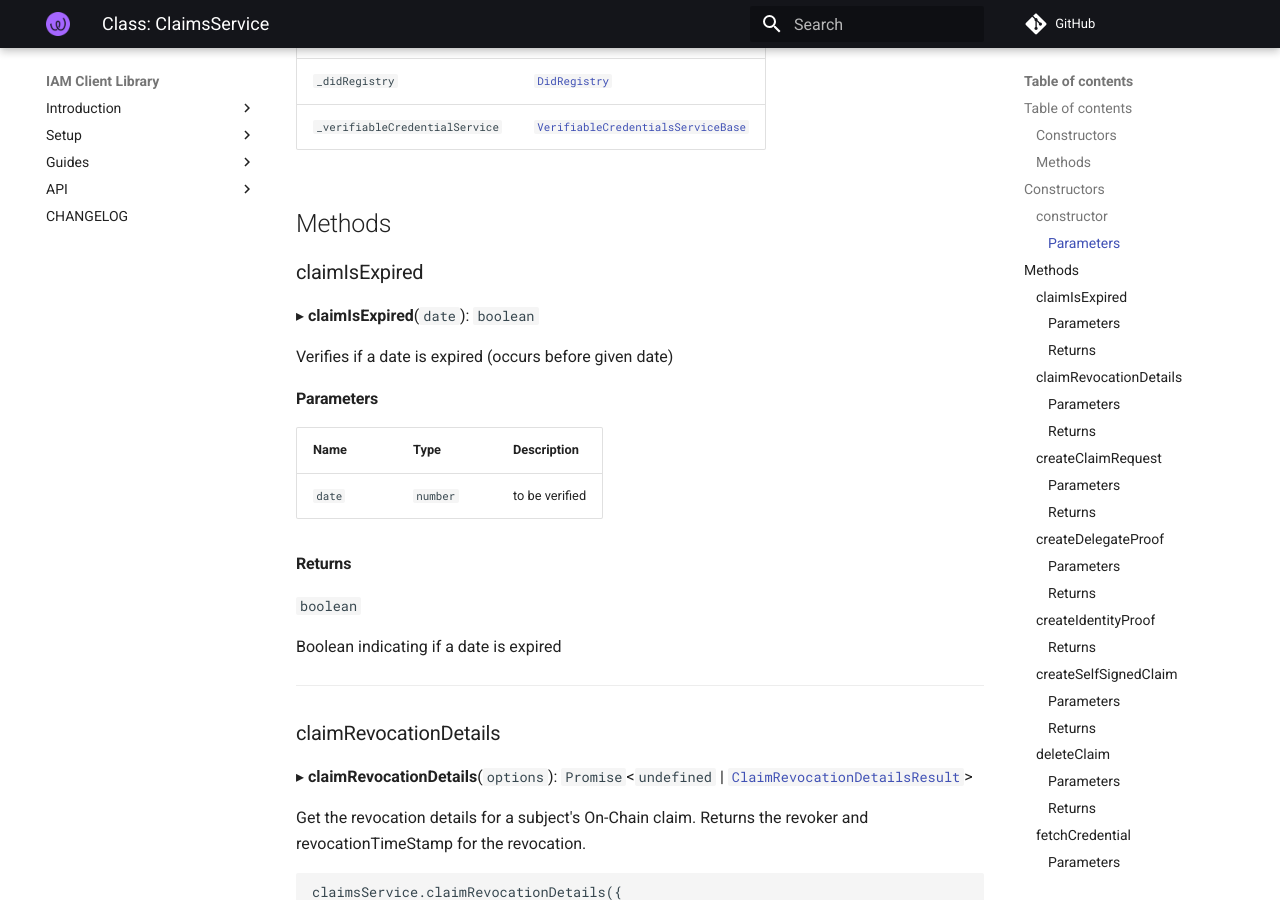
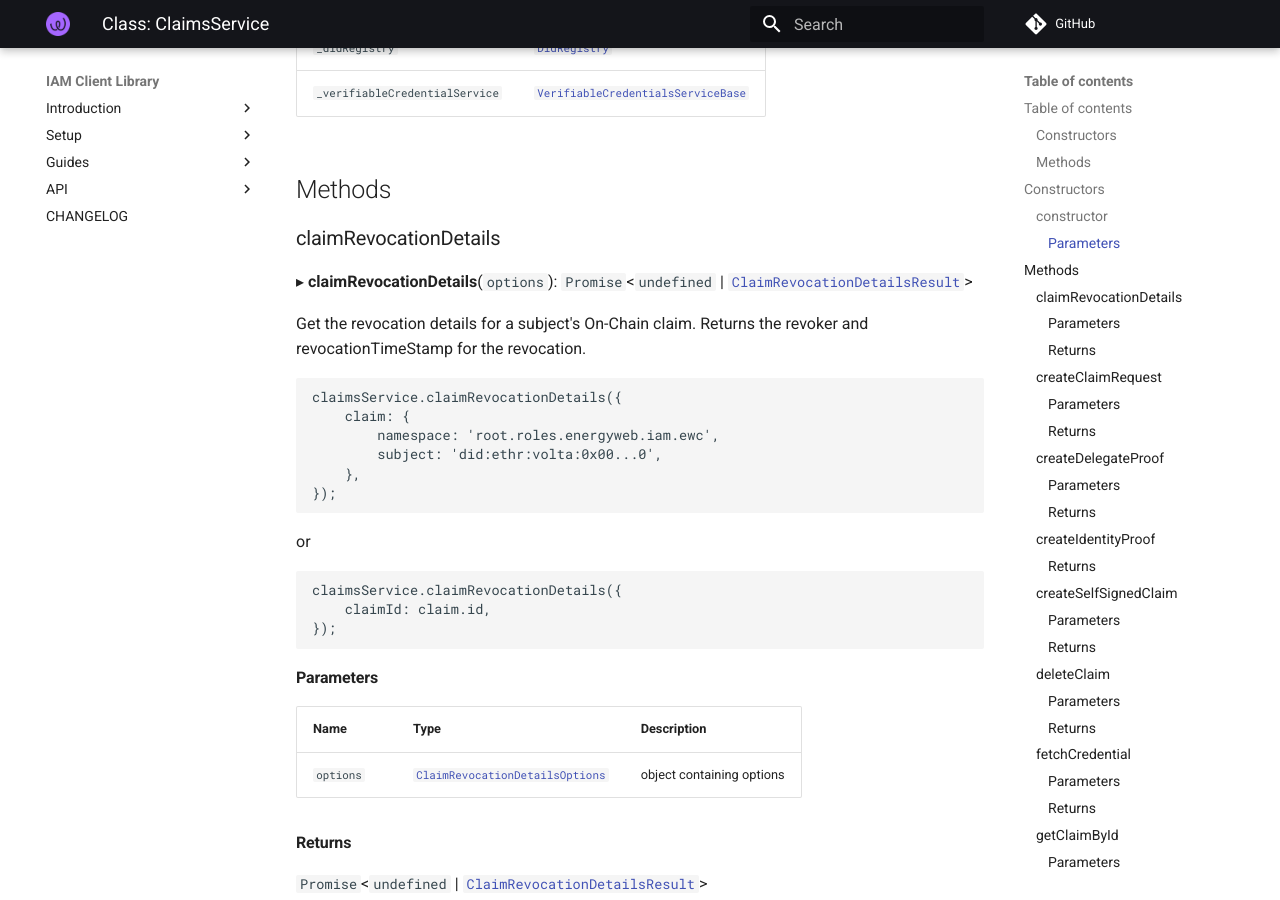
Before and after one commit to energywebfoundation/iam-client-lib, an MkDocs documentation site: the page built from docs/api/classes/modules_claims.ClaimsService.md, in a window 1280 px wide and 900 px high, scrolled down 2029 px. Built offline with MkDocs 1.6.1 and Material for MkDocs 9.7.7, drawn with Linux system fonts in a browser that asks for light colours; comment, search, counter and statistics services are not loaded; some of the changed text lies outside the part shown.

```diff
--- a/docs/api/classes/modules_claims.ClaimsService.md
+++ b/docs/api/classes/modules_claims.ClaimsService.md
@@ -20,7 +20,6 @@ claimsService.getClaimById(claim.id);
 
 ### Methods
 
-- [claimIsExpired](modules_claims.ClaimsService.md#claimisexpired)
 - [claimRevocationDetails](modules_claims.ClaimsService.md#claimrevocationdetails)
 - [createClaimRequest](modules_claims.ClaimsService.md#createclaimrequest)
 - [createDelegateProof](modules_claims.ClaimsService.md#createdelegateproof)
@@ -69,26 +68,6 @@ claimsService.getClaimById(claim.id);
 | `_verifiableCredentialService` | [`VerifiableCredentialsServiceBase`](modules_verifiable_credentials.VerifiableCredentialsServiceBase.md) |
 
 ## Methods
-
-### claimIsExpired
-
-▸ **claimIsExpired**(`date`): `boolean`
-
-Verifies if a date is expired (occurs before given date)
-
-#### Parameters
-
-| Name | Type | Description |
-| :------ | :------ | :------ |
-| `date` | `number` | to be verified |
-
-#### Returns
-
-`boolean`
-
-Boolean indicating if a date is expired
-
-___
 
 ### claimRevocationDetails
 
@@ -280,7 +259,7 @@ Fetch a credential from storage
 
 `Promise`<`undefined` \| `VerifiableCredential`<`RoleCredentialSubject`\> \| `RoleEIP191JWT`\>
 
-Resolved Credetiantial of type VerifiableCredential<RoleCredentialSubject> || RoleEIP191JWT or undefined
+credential if available or undefined if not
 
 ___
 
```
Also changed, not shown: 2 other files.
